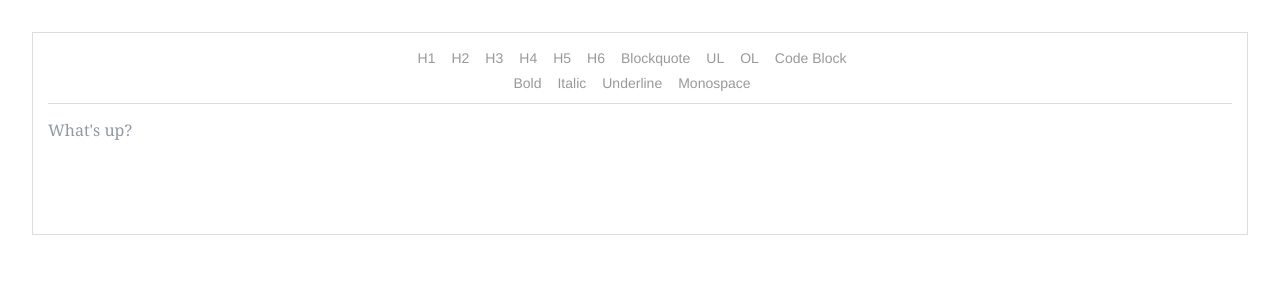
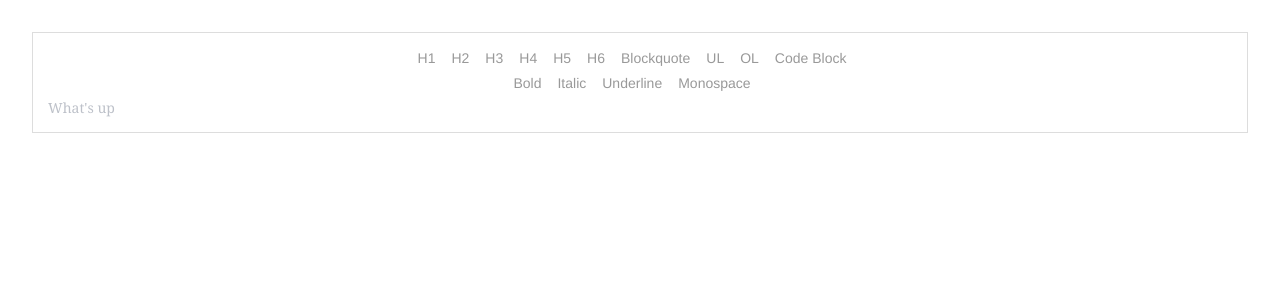
Before and after one commit to notakay/journal-app, a React (Create React App) app: page / in a window 1280 px wide. Shown: the top 300 px of the page. Built offline with nearby package versions, Linux system fonts and the light colour scheme.

Commit message:
Switched to functional component

```diff
--- a/src/components/EditorPage/EditorPage.js
+++ b/src/components/EditorPage/EditorPage.js
@@ -1,129 +1,106 @@
 import React from 'react';
-import { Editor, EditorState, RichUtils, getDefaultKeyBinding, convertToRaw, convertFromRaw } from 'draft-js';
+import { Editor, EditorState, RichUtils, getDefaultKeyBinding, convertToRaw } from 'draft-js';
 import 'draft-js/dist/Draft.css';
 import './EditorPage.css';
 import './RichEditor.css';
 
-// TODO
-// - Switch to functional component
-// - Fix string ref error
+function EditorPage() {
+    const [editorState, setEditorState] = React.useState(
+        EditorState.createEmpty()
+    );
 
-class EditorPage extends React.Component {
-    constructor(props) {
-        super(props);
+    const editor = React.useRef(null);
 
-        const content = window.localStorage.getItem('content');
-        if(content) {
-            this.state = { editorState: EditorState.createWithContent(
-                convertFromRaw(JSON.parse(content))
-            )};
-        } else {
-            this.state = { editorState: EditorState.createEmpty() }
+    function focusEditor() {
+        editor.current.focus();
     }
 
-        this.focus = () => this.refs.editor.focus();
-        this.onChange = (editorState) => {
-            const contentState = editorState.getCurrentContent();
-            this.saveContent(contentState);
-            this.setState({ editorState })
-        };
+    React.useEffect(() => {
+        focusEditor();
+    }, []);
 
-        this.handleKeyCommand = this._handleKeyCommand.bind(this);
-        this.mapKeyToEditorCommand = this._mapKeyToEditorCommand.bind(this);
-        this.toggleBlockType = this._toggleBlockType.bind(this);
-        this.toggleInlineStyle = this._toggleInlineStyle.bind(this);
+    function onChange(editorState) {
+        saveContent(editorState);
+        setEditorState(editorState);
     }
 
-    _handleKeyCommand(command, editorState) {
+    function saveContent(editorState) {
+        const contentState = editorState.getCurrentContent();
+        window.localStorage.setItem('content', JSON.stringify(convertToRaw(contentState)));
+        console.log(window.localStorage.getItem('content'));
+    }
+
+    function handleKeyCommand(command, editorState) {
         const newState = RichUtils.handleKeyCommand(editorState, command);
         if (newState) {
-            this.onChange(newState);
+            onChange(newState);
             return true;
         }
         return false;
     }
 
-    _mapKeyToEditorCommand(e) {
+    function mapKeyToEditorCommand(e) {
         if (e.keyCode === 9 /* TAB */) {
             const newEditorState = RichUtils.onTab(
                 e,
-                this.state.editorState,
+                editorState,
                 4, /* maxDepth */
             );
-            if (newEditorState !== this.state.editorState) {
-                this.onChange(newEditorState);
+            if (newEditorState !== editorState) {
+                onChange(newEditorState);
             }
             return;
         }
         return getDefaultKeyBinding(e);
     }
 
-    _toggleBlockType(blockType) {
-        this.onChange(
+
+    function toggleBlockType(blockType) {
+        onChange(
             RichUtils.toggleBlockType(
-                this.state.editorState,
+                editorState,
                 blockType
             )
         );
     }
 
-    _toggleInlineStyle(inlineStyle) {
-        this.onChange(
+    function toggleInlineStyle(inlineStyle) {
+        onChange(
             RichUtils.toggleInlineStyle(
-                this.state.editorState,
+                editorState,
                 inlineStyle
             )
         );
     }
 
-    saveContent(content) {
-        console.log('saving content');
-        window.localStorage.setItem('content', JSON.stringify(convertToRaw(content)));
-    }
-
-    render() {
-        const { editorState } = this.state;
-
-        // If the user changes block type before entering any text, we can
-        // either style the placeholder or hide it. Let's just hide it now.
-        let className = 'RichEditor-editor';
-        var contentState = editorState.getCurrentContent();
-        if (!contentState.hasText()) {
-            if (contentState.getBlockMap().first().getType() !== 'unstyled') {
-                className += ' RichEditor-hidePlaceholder';
-            }
-        }
-
     return (
         <div className="EditorPage">
             <div className="RichEditor-root">
-                    <span>
                 <BlockStyleControls
                     editorState={editorState}
-                            onToggle={this.toggleBlockType}
+                    onToggle={toggleBlockType}
                 />
                 <InlineStyleControls
                     editorState={editorState}
-                            onToggle={this.toggleInlineStyle}
+                    onToggle={toggleInlineStyle}
                 />
-                    </span>
-                    <div className={className} onClick={this.focus}>
+                <div onClick={focusEditor}>
                     <Editor
                         blockStyleFn={getBlockStyle}
                         customStyleMap={styleMap}
+                        ref={editor}
                         editorState={editorState}
-                            handleKeyCommand={this.handleKeyCommand}
-                            keyBindingFn={this.mapKeyToEditorCommand}
-                            onChange={this.onChange}
-                            placeholder="What's up?"
-                            ref="editor"
+                        handleKeyCommand={handleKeyCommand}
+                        keyBindingFn={mapKeyToEditorCommand}
+                        onChange={onChange}
+                        placeholder="What's up"
                         spellCheck={true}
                     />
                 </div>
             </div>
         </div>
     );
-    }
+
 }
 
 // Custom overrides for "code" style.
```
Lines whose indentation alone changed are shown as unchanged.
